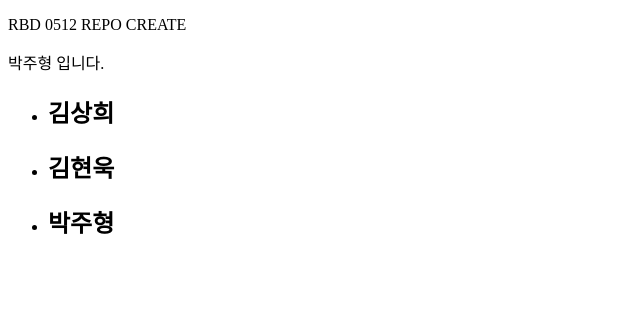
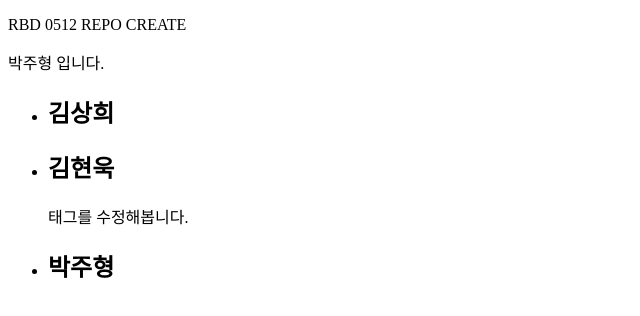
Before and after one commit to bunnycast/rbd0512, a plain HTML site: page index.html in a window 1280 px wide. Shown: the whole page, without its empty margins (0-640 px from the left). Drawn offline with Linux system fonts and the light colour scheme.

Commit message:
docs: modify tag 12pm

```diff
--- a/index.html
+++ b/index.html
@@ -22,6 +22,7 @@
       </li>
       <li class="list__item">
         <h2>김현욱</h2>
+        <p>태그를 수정해봅니다.</p>
       </li>
       <li class="list__item">
         <h2>박주형</h2>
```
